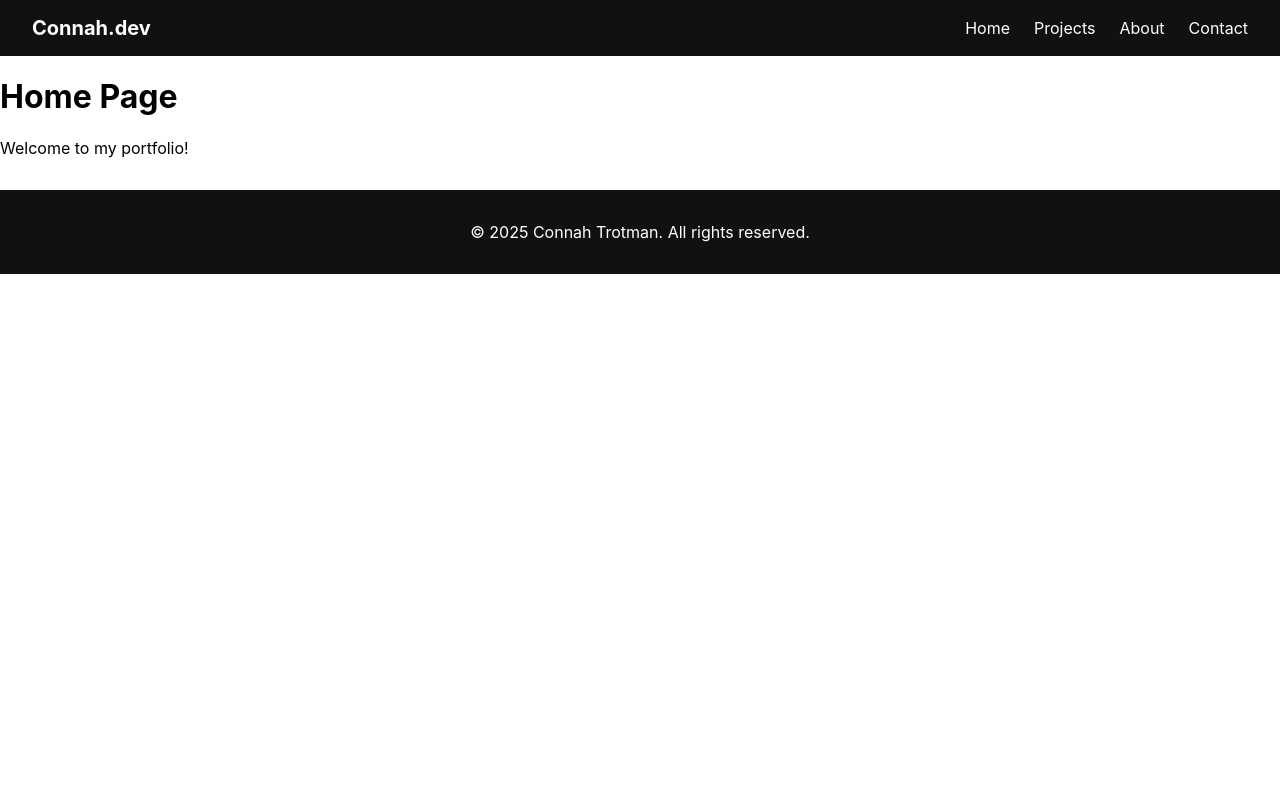
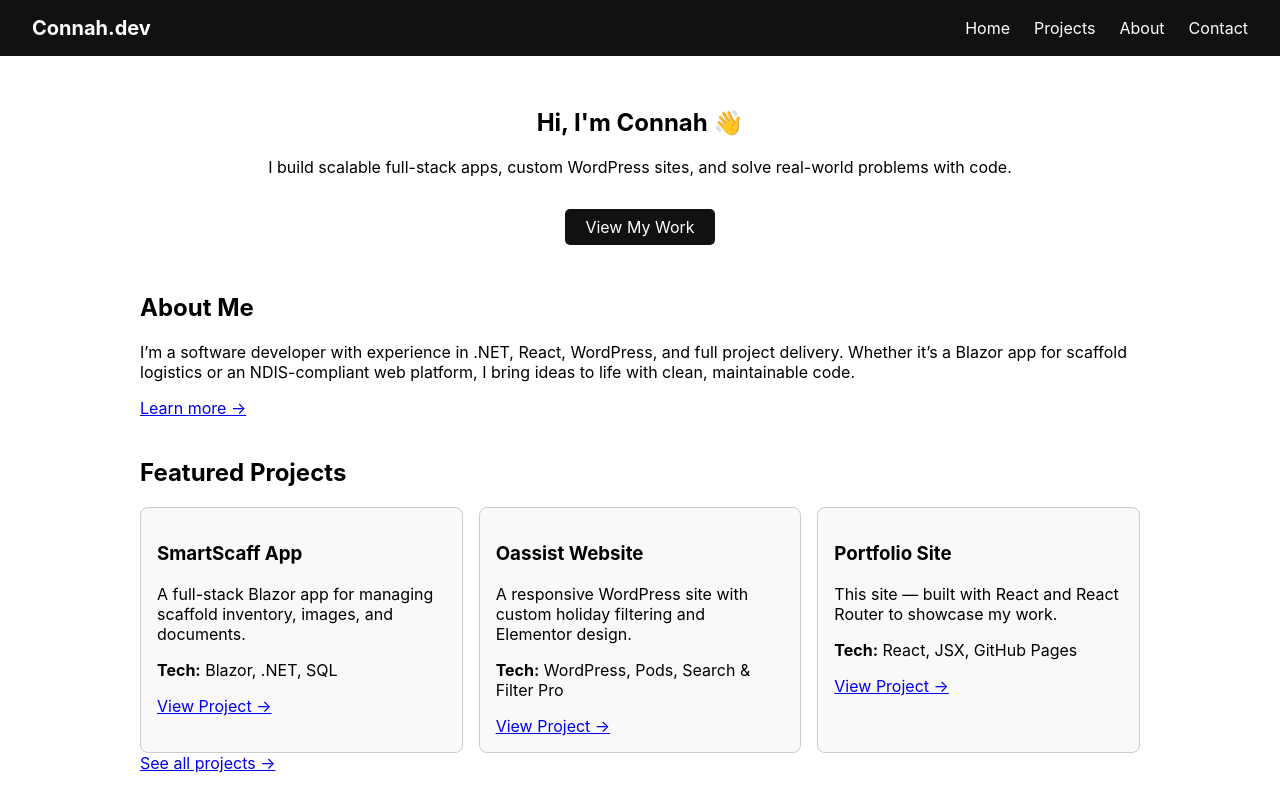
Before and after one commit to fullstackconnah/portfolio, a React (Create React App) app: page / in a window 1280 px wide. Shown: the top 800 px of the page. Built offline with nearby package versions, Linux system fonts and the light colour scheme.

Commit message:
Updated home page and project card

```diff
--- a/src/components/ProjectCard.js
+++ b/src/components/ProjectCard.js
@@ -0,0 +1,24 @@
+import React from 'react';
+import { Link } from 'react-router-dom';
+
+function ProjectCard({ title, description, tech, link }) {
+  return (
+    <div style={styles.card}>
+      <h3>{title}</h3>
+      <p>{description}</p>
+      <p><strong>Tech:</strong> {tech.join(', ')}</p>
+      <Link to={link}>View Project →</Link>
+    </div>
+  );
+}
+
+const styles = {
+  card: {
+    border: '1px solid #ccc',
+    borderRadius: '8px',
+    padding: '1rem',
+    backgroundColor: '#f9f9f9',
+  }
+};
+
+export default ProjectCard;
--- a/src/pages/Home.js
+++ b/src/pages/Home.js
@@ -1,12 +1,86 @@
 import React from 'react';
+import { Link } from 'react-router-dom';
+import ProjectCard from '../components/ProjectCard';
 
 function Home() {
+  const featuredProjects = [
+    {
+      title: 'SmartScaff App',
+      description: 'A full-stack Blazor app for managing scaffold inventory, images, and documents.',
+      tech: ['Blazor', '.NET', 'SQL'],
+      link: '/projects#smartscaff'
+    },
+    {
+      title: 'Oassist Website',
+      description: 'A responsive WordPress site with custom holiday filtering and Elementor design.',
+      tech: ['WordPress', 'Pods', 'Search & Filter Pro'],
+      link: '/projects#oassist'
+    },
+    {
+      title: 'Portfolio Site',
+      description: 'This site — built with React and React Router to showcase my work.',
+      tech: ['React', 'JSX', 'GitHub Pages'],
+      link: '/projects#portfolio'
+    }
+  ];
+
   return (
-    <div>
-      <h1>Home Page</h1>
-      <p>Welcome to my portfolio!</p>
+    <div style={styles.container}>
+      {/* Hero Section */}
+      <section style={styles.hero}>
+        <h1>Hi, I'm Connah 👋</h1>
+        <p>I build scalable full-stack apps, custom WordPress sites, and solve real-world problems with code.</p>
+        <Link to="/projects" style={styles.cta}>View My Work</Link>
+      </section>
+
+      {/* About Snippet */}
+      <section style={styles.section}>
+        <h2>About Me</h2>
+        <p>I’m a software developer with experience in .NET, React, WordPress, and full project delivery. Whether it’s a Blazor app for scaffold logistics or an NDIS-compliant web platform, I bring ideas to life with clean, maintainable code.</p>
+        <Link to="/about">Learn more →</Link>
+      </section>
+
+      {/* Featured Projects */}
+      <section style={styles.section}>
+        <h2>Featured Projects</h2>
+        <div style={styles.cardGrid}>
+          {featuredProjects.map((project, i) => (
+            <ProjectCard key={i} {...project} />
+          ))}
+        </div>
+        <Link to="/projects">See all projects →</Link>
+      </section>
     </div>
   );
 }
 
+const styles = {
+  container: {
+    padding: '2rem',
+    maxWidth: '1000px',
+    margin: '0 auto',
+  },
+  hero: {
+    marginBottom: '3rem',
+    textAlign: 'center',
+  },
+  section: {
+    marginBottom: '2.5rem',
+  },
+  cardGrid: {
+    display: 'grid',
+    gridTemplateColumns: 'repeat(auto-fit, minmax(280px, 1fr))',
+    gap: '1rem',
+  },
+  cta: {
+    display: 'inline-block',
+    marginTop: '1rem',
+    padding: '0.5rem 1.25rem',
+    background: '#111',
+    color: '#fff',
+    textDecoration: 'none',
+    borderRadius: '5px',
+  }
+};
+
 export default Home;
```
